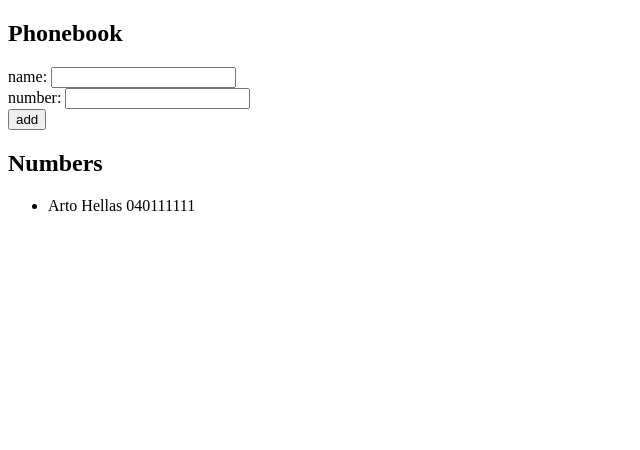
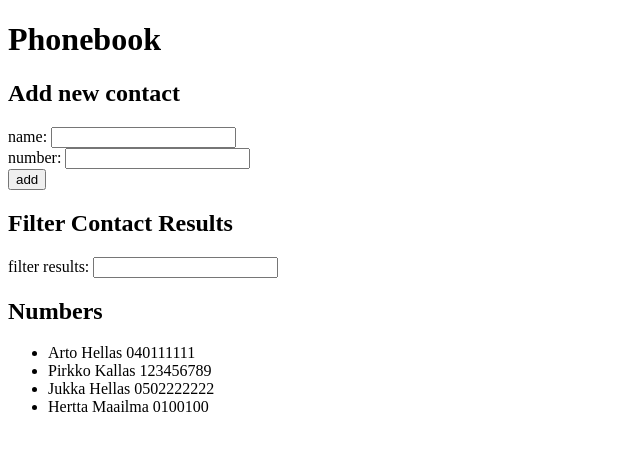
Before and after one commit to villemae/Full-Stack-Course, a React (Create React App) app in the folder part02/phonebook/: page / in a window 1280 px wide. Shown: the top 450 px of the page, without its empty margins (0-640 px from the left). Built offline with nearby package versions, Linux system fonts and the light colour scheme.

Commit message:
Exercises 2.9 & 2.10 done

```diff
--- a/part02/phonebook/src/App.js
+++ b/part02/phonebook/src/App.js
@@ -1,13 +1,28 @@
 import { useState } from 'react'
+import { Contacts, FilterForm } from './components/Contacts'
+import AddForm from './components/AddForm'
 
 const App = () => {
   const [persons, setPersons] = useState([
     { name: 'Arto Hellas',
       number: '040111111'
+    },
+    {
+      name: 'Pirkko Kallas',
+      number: '123456789'
+    },
+    {
+      name: 'Jukka Hellas',
+      number: '0502222222'
+    },
+    {
+      name: 'Hertta Maailma',
+      number: '0100100'
     }
   ])
   const [newName, setNewName] = useState('')
   const [newNumber, setNewNumber] = useState('')
+  const [filter, setFilter] = useState('')
 
   const addContact = (event) => {
     event.preventDefault()
@@ -23,37 +38,30 @@ const App = () => {
   }
 
   const handleNameChange = (event) => {
-      setNewName(event.target.value)
+    setNewName(event.target.value)
   }
 
   const handleNumberChange = (event) => {
     setNewNumber(event.target.value)
   }
 
+  const handleFilterChange = (event) => {
+    setFilter(event.target.value)
+  }
+
   return (
     <div>
-      <h2>Phonebook</h2>
-      <form onSubmit={addContact}>
-        <div>
-          name: <input
-          value={newName}
-          onChange={handleNameChange} />
-        </div>
-        <div>
-          number: <input
-          value={newNumber}
-          onChange={handleNumberChange} />
-        </div>
-        <div>
-          <button type="submit">add</button>
-        </div>
-      </form>
-      <h2>Numbers</h2>
-      <ul>
-        {persons.map(person =>
-          <li key={person.name}>{person.name} {person.number}</li>
-        )}
-      </ul>
+      <h1>Phonebook</h1>
+      <AddForm
+        handleName={handleNameChange}
+        handleNumber={handleNumberChange}
+        newName={newName}
+        newNumber={newNumber}
+        addContact={addContact} />
+      <FilterForm
+        filter={filter}
+        handleFilter={handleFilterChange} />
+      <Contacts persons={persons} filter={filter}/>
     </div>
   )
 
--- /dev/null
+++ b/part02/phonebook/src/components/AddForm.js
@@ -0,0 +1,25 @@
+
+const AddForm = (props) => {
+  return (
+    <>
+      <h2>Add new contact</h2>
+      <form onSubmit={props.addContact}>
+        <div>
+          name: <input
+          value={props.newName}
+          onChange={props.handleName} />
+        </div>
+        <div>
+          number: <input
+          value={props.newNumber}
+          onChange={props.handleNumber} />
+        </div>
+        <div>
+          <button type="submit">add</button>
+        </div>
+      </form>
+    </>
+  )
+}
+
+export default AddForm
--- a/part02/phonebook/src/components/Contact.js
+++ /dev/null
@@ -1,5 +0,0 @@
-const Contact = (props) => {
-
-}
-
-export default Contact
--- /dev/null
+++ b/part02/phonebook/src/components/Contacts.js
@@ -0,0 +1,28 @@
+const FilterForm = (props) => {
+  return (
+    <>
+      <h2>Filter Contact Results</h2>
+      <form>
+        filter results: <input
+        value={props.filter}
+        onChange={props.handleFilter} />
+      </form>
+    </>
+  )
+}
+
+const Contacts = ({ persons, filter }) => {
+  const filtered = persons.filter(person => person.name.toLowerCase().includes(filter))
+  return (
+    <>
+      <h2>Numbers</h2>
+      <ul>
+        {filtered.map(person =>
+          <li key={person.name}>{person.name} {person.number}</li>
+        )}
+      </ul>
+    </>
+  )
+}
+
+export { Contacts, FilterForm }
```
